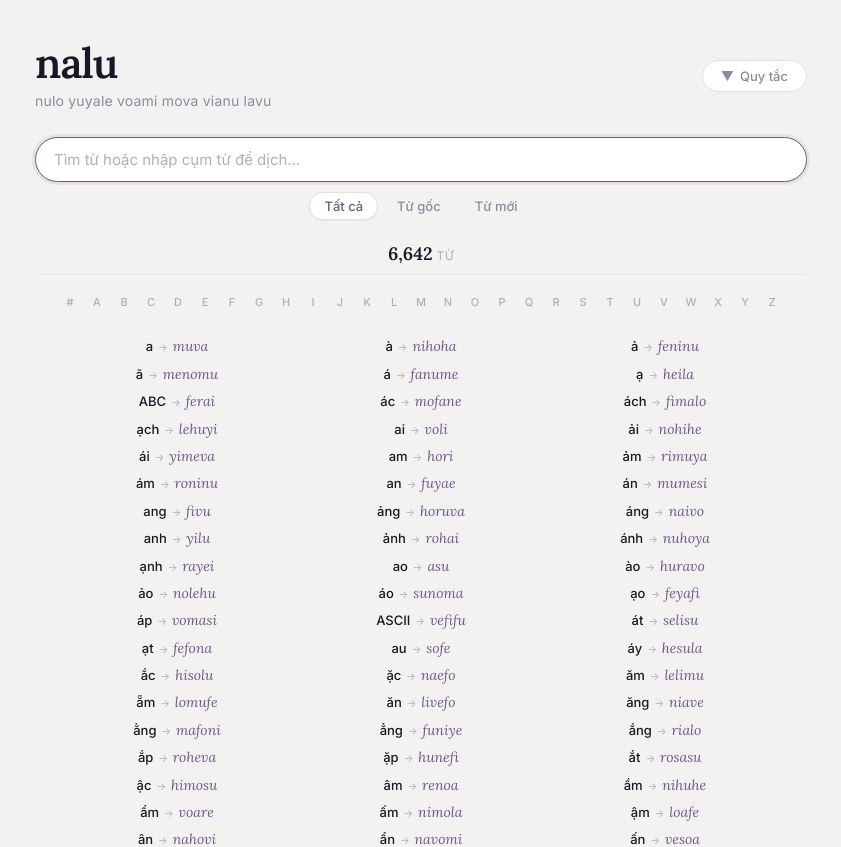
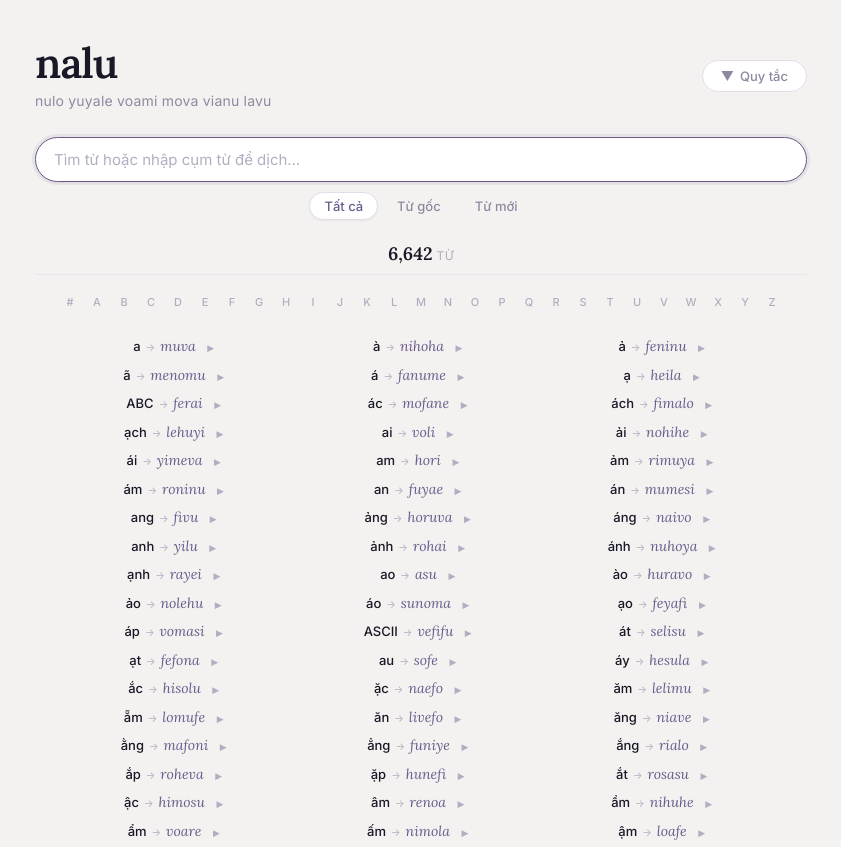
Before and after one commit to nguyendangkin/nalu-dictionary, a React (Vite) app: page / in a window 1280 px wide. Shown: the top 847 px of the page, without its empty margins (219-1060 px from the left). Built offline with nearby package versions, Linux system fonts and the light colour scheme.

Commit message:
add speech synthesis, rename to nalu, newspaper theme

```diff
--- a/src/App.css
+++ b/src/App.css
@@ -270,6 +270,9 @@
 }
 
 .phrase-header {
+  display: flex;
+  align-items: center;
+  gap: 8px;
   margin-bottom: 14px;
 }
 
@@ -279,6 +282,50 @@
   letter-spacing: 0.7px;
   color: var(--text-muted);
   font-weight: 600;
+}
+
+.speak-btn {
+  background: none;
+  border: 1px solid var(--border);
+  border-radius: 50%;
+  width: 26px;
+  height: 26px;
+  display: inline-flex;
+  align-items: center;
+  justify-content: center;
+  font-size: 11px;
+  color: var(--text-subtle);
+  cursor: pointer;
+  transition: all 0.12s;
+  padding: 0;
+  line-height: 1;
+}
+
+.speak-btn:hover {
+  border-color: var(--accent);
+  color: var(--accent);
+  background: var(--accent-soft);
+}
+
+.speak-btn-sm {
+  background: none;
+  border: none;
+  width: 20px;
+  height: 20px;
+  display: inline-flex;
+  align-items: center;
+  justify-content: center;
+  font-size: 9px;
+  color: var(--text-muted);
+  cursor: pointer;
+  transition: color 0.1s;
+  padding: 0;
+  line-height: 1;
+  flex-shrink: 0;
+}
+
+.speak-btn-sm:hover {
+  color: var(--accent);
 }
 
 .phrase-block {
--- a/src/App.tsx
+++ b/src/App.tsx
@@ -29,6 +29,28 @@ const RULES = [
 const LETTER_GROUPS = '#abcdefghijklmnopqrstuvwxyz'.split('')
 
 const sampleWords = ['mela', 'hani', 'yela', 'lani', 'fena', 'vaena', 'selai', 'aili']
+
+function speak(text: string) {
+  if (!text.trim()) return
+  const u = new SpeechSynthesisUtterance(text)
+  u.lang = 'fr-FR'
+  u.rate = 0.9
+  // pick a French voice (prefer female)
+  const voices = speechSynthesis.getVoices()
+  const fv = voices.find(v => v.lang.startsWith('fr') && /female|marie|julie|audrey|samantha/i.test(v.name))
+       || voices.find(v => v.lang.startsWith('fr'))
+  if (fv) u.voice = fv
+  // if voices not loaded yet, pick voice on voiceschanged
+  if (voices.length === 0) {
+    speechSynthesis.addEventListener('voiceschanged', () => {
+      const vs = speechSynthesis.getVoices()
+      const v = vs.find(v => v.lang.startsWith('fr') && /female|marie|julie|audrey|samantha/i.test(v.name))
+            || vs.find(v => v.lang.startsWith('fr'))
+      if (v) u.voice = v
+    }, { once: true })
+  }
+  speechSynthesis.speak(u)
+}
 
 interface PhraseWord {
   /** The full original token (e.g. "hiểu," or "Nỗi") */
@@ -233,6 +255,11 @@ function App() {
         <section className="phrase-panel">
           <div className="phrase-header">
             <span className="phrase-label">Chuyển ngữ</span>
+            <button className="speak-btn" onClick={() => speak(
+              phraseTokens.map(w => w.translated ?? w.clean).filter(Boolean).join(' ')
+            )}>
+              ▶
+            </button>
           </div>
 
           <div className="phrase-block">
@@ -308,6 +335,7 @@ function App() {
                   <span className="entry-vi">{entry.vi}</span>
                   <span className="entry-arrow">→</span>
                   <span className="entry-new">{entry.newWord}</span>
+                  <button className="speak-btn-sm" onClick={() => speak(entry.newWord)}>▶</button>
                 </div>
               ))
             )}
```
